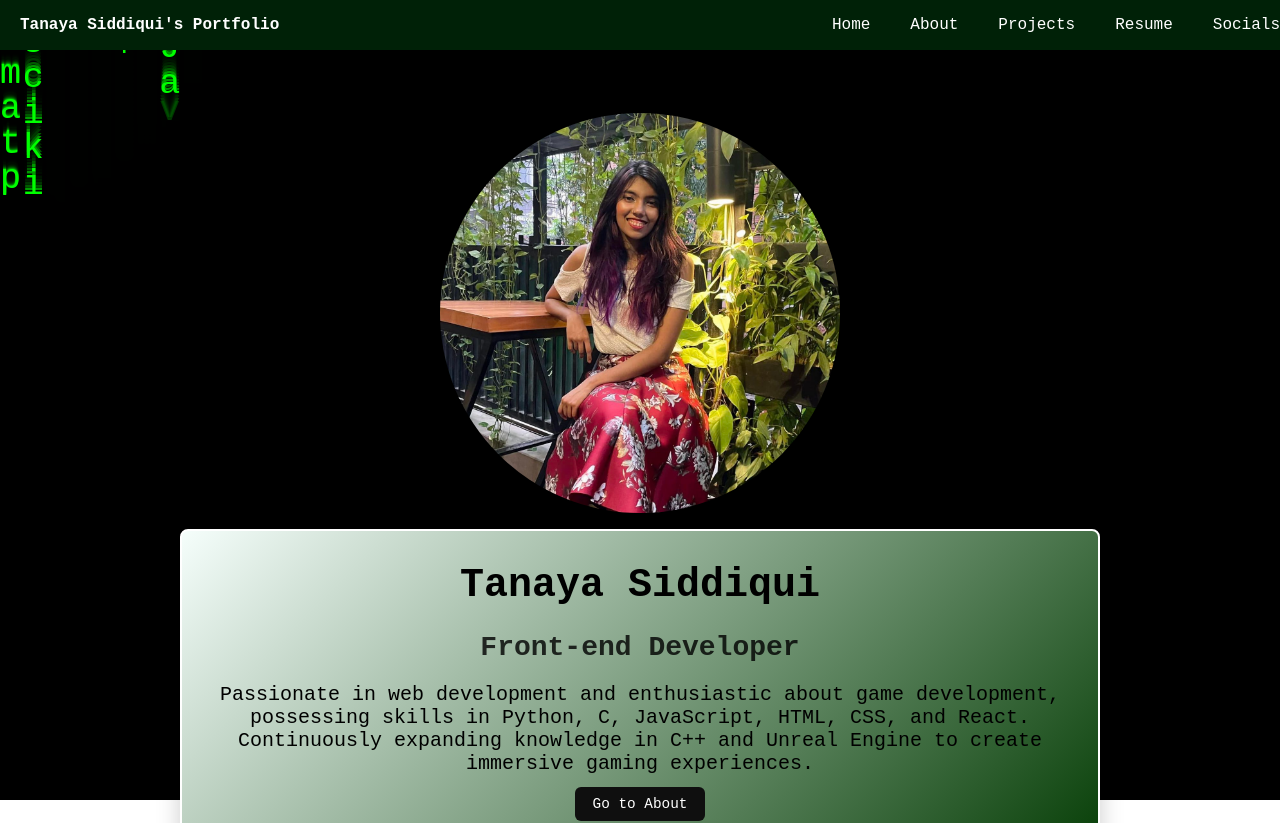
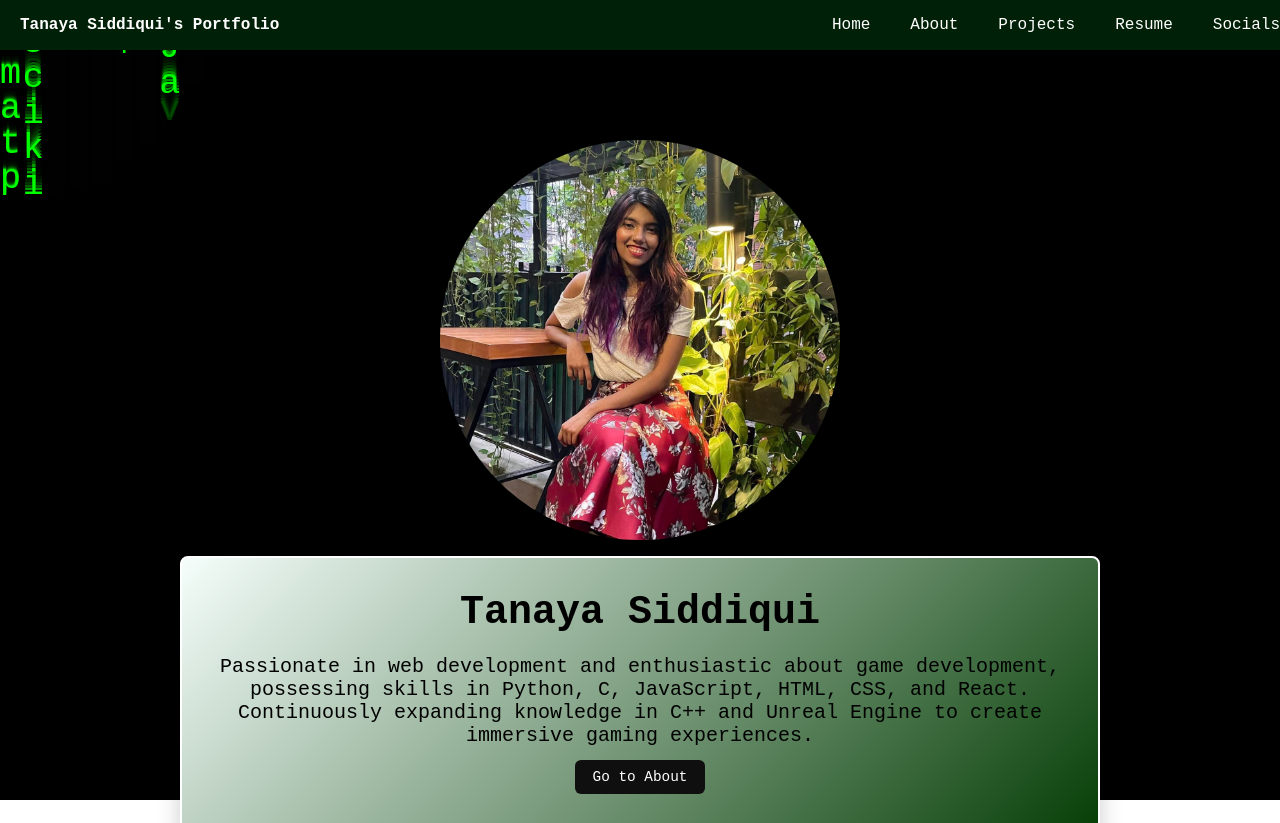
Before and after one commit to tsiddiqui363/portfolio, a React (Create React App) app: page / in a window 1280 px wide. Shown: the top 823 px of the page. Built offline with nearby package versions, Linux system fonts and the light colour scheme.

Commit message:
Trigger rebuild of GitHub Pages

```diff
--- a/src/components/pages/Home.jsx
+++ b/src/components/pages/Home.jsx
@@ -11,7 +11,6 @@ export const Home = () => {
       </div>
       <div className={styles.contentBox}>
         <h1>Tanaya Siddiqui</h1>
-        <h2>Front-end Developer</h2>
         <p>Passionate in web development and enthusiastic about game development, possessing skills in Python, C, JavaScript, HTML, CSS, and React. Continuously expanding knowledge in C++ and Unreal Engine to create immersive gaming experiences.</p>
         <Link to="about" className={styles.aboutLink} smooth={true} duration={500}>Go to About</Link>
       </div>
```
